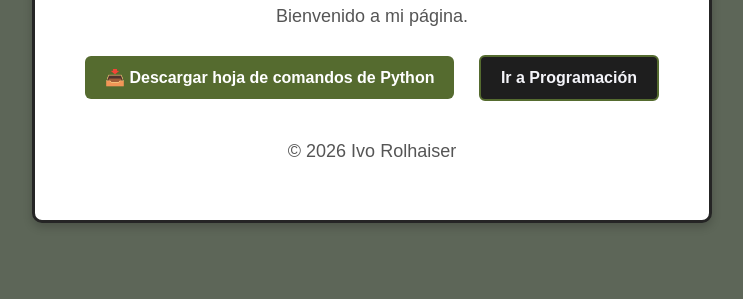
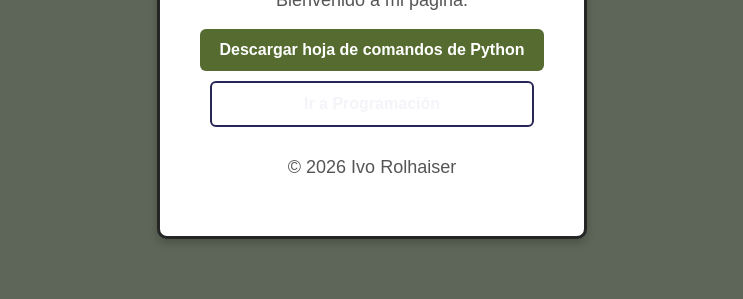
Before and after one commit to rolhaiser/index.html, a plain HTML site: page index.html in a window 1280 px wide. Shown: the part 517-816 px from the top of the page, without its empty margins (268-1011 px from the left). Drawn offline with Linux system fonts and the light colour scheme.

Commit message:
Update button styles and text in index.html

```diff
--- a/index.html
+++ b/index.html
@@ -39,7 +39,7 @@
 
     /* Botón de descarga */
     .boton {
-      display: inline-block;
+      display: block;
       padding: 12px 20px;
       background-color: #556B2F; /* verde oliva */
       color: white;
@@ -47,7 +47,7 @@
       border-radius: 6px;
       font-weight: bold;
       transition: background 0.3s;
-      margin: 10px;
+      margin: 10px auto;
     }
     .boton:hover {
       background-color: #6B8E23;
@@ -55,14 +55,14 @@
 
     /* Botón de navegación */
     .boton-navegar {
-      display: inline-block;
+      display: block;
       padding: 12px 20px;
-      background-color: #1e1e1e; /* gris oscuro */
+      background-color: ##0047ab; /* azul cobalto */
       color: #f4f4f9;
       text-decoration: none;
       border-radius: 6px;
       font-weight: bold;
-      border: 2px solid #556B2F; /* borde verde oliva */
+      border: 2px solid #272757; /* azul medianoche */
       transition: background 0.3s, color 0.3s;
       margin: 10px;
     }
@@ -80,7 +80,7 @@
 
     <!-- Botón para descargar -->
     <a href="documentos/comandospython.pdf" target="_blank" class="boton">
-      📥 Descargar hoja de comandos de Python
+      Descargar hoja de comandos de Python
     </a>
 
     <!-- Botón para navegar -->
```
